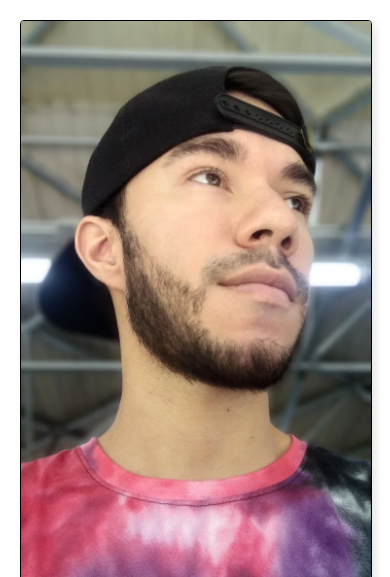
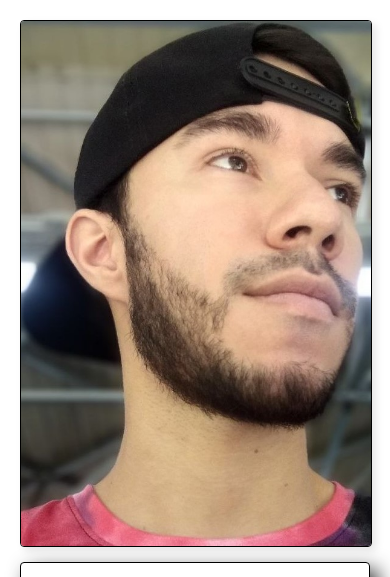
Before and after one commit to AleexCh08/23708325, a plain HTML site: page perfil.html in a window 390 px wide. Shown: the top 577 px of the page. Drawn offline with Linux system fonts and the light colour scheme.

Commit message:
dockerfile + feedback previos

```diff
--- a/css/style.css
+++ b/css/style.css
@@ -322,15 +322,9 @@ body {
     }
 }
 
-/* Cambio de imagen responsive
+/* Cambio de imagen responsive */
 @media (max-width: 768px) {
-    #foto-no-dummy, #foto-perfil {
+    #foto-perfil[data-profile-id="23708325"] {
         content: url("../img/23708325Pequena.jpg");
     }
 }
-
-@media (min-width: 769px) {
-    #foto-no-dummy, #foto-perfil {
-        content: url("../img/23708325Grande.jpeg");
-    }
-}*/
--- a/js/index.js
+++ b/js/index.js
@@ -140,7 +140,7 @@ document.addEventListener('DOMContentLoaded', function() {
             item.addEventListener('click', function() {
                 const idEstudiante = this.dataset.id;
                 const lang = new URLSearchParams(window.location.search).get('lang') || 'ES';
-                window.location.href = `perfil.html?id=${idEstudiante}&lang=${lang}`;
+                window.open(`perfil.html?id=${idEstudiante}&lang=${lang}`, '_blank');
             });
         });
     }
--- a/js/perfil.js
+++ b/js/perfil.js
@@ -38,6 +38,7 @@ document.addEventListener('DOMContentLoaded', function() {
 
             if (perfilEncontrado) {
                 const fotoPerfil = document.getElementById('foto-perfil');
+                fotoPerfil.dataset.profileId = perfilId; // Nueva linea
                 fotoPerfil.src = `reto3/${perfilEncontrado.imagen}`;
                 fotoPerfil.alt = `Foto de ${perfilEncontrado.nombre}`;
 
--- a/perfil.html
+++ b/perfil.html
@@ -11,7 +11,7 @@
   </head>
   <body class="perfil-page">
     <div class="main-container">
-      <img id="foto-perfil" src="" alt="" />
+      <img id="foto-perfil" src="" alt="" data-profile-id="" />
 
       <div class="content-box">
         <h2></h2>
```
Also changed, not shown: 1 other file.
